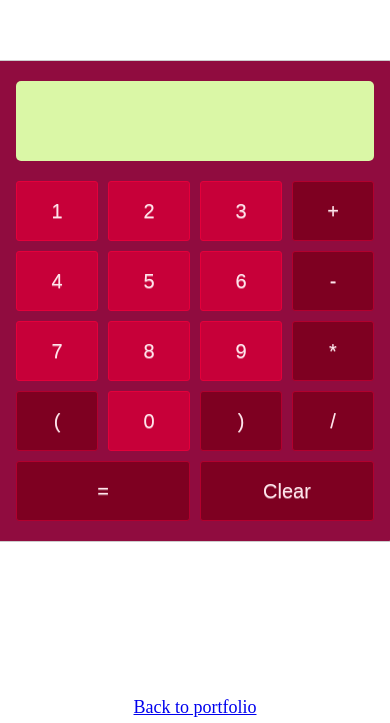
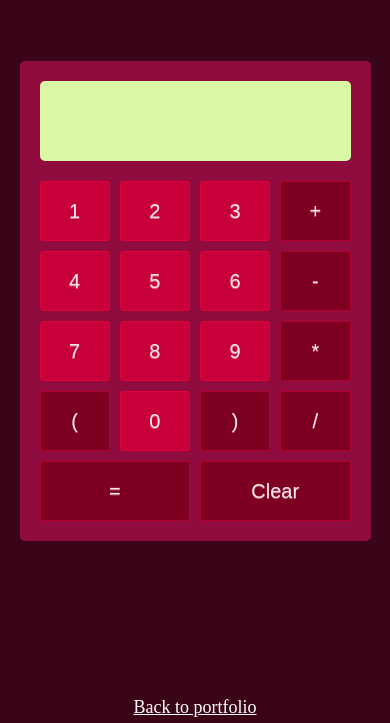
Before and after one commit to khirshah/react_calculator, a React app: page / in a window 390 px wide. Shown: the part 121-844 px from the top of the page. Built offline with nearby package versions, Linux system fonts and the light colour scheme.

Commit message:
make app mobile responsive, adjust styles

```diff
--- a/src/App.js
+++ b/src/App.js
@@ -9,7 +9,7 @@ class LinkToPortFolio extends Component {
   render() {
     return(
       <div className={styles.link}>
-        <a className={styles.linktext} href="https://agnesmeri-portfolio.herokuapp.com/">Back to portfolio</a>
+        <a className={styles.linktext} href="https://agnes-meri-portfolio.vercel.app/">Back to portfolio</a>
       </div>
     );
   }
--- a/src/styles/app.css
+++ b/src/styles/app.css
@@ -5,19 +5,19 @@
   display: flex;
   flex-direction: column;
   justify-content: center;
+  background-color: #3a0519;
 }
 
 .app {
-	border: 1px solid #ccc;
-	border-radius: 5px;
 	width: 400px;
   font-family: Arial, Helvetica, sans-serif;
   display: flex;
   align-self: center;
+  justify-content: center;
 }
 
 .calculatorContainer {
-	width: 100%;
+	width: 90vw;
 	height: 100%;
 	border-radius: 5px;
 	background-color: #900C3F;
@@ -40,7 +40,9 @@
 
 }
 
-.linktext {
+.linktext,
+.linktext:visited {
+  color: white;
   margin-left: auto;
   margin-right: auto;
   text-align: center;
```
